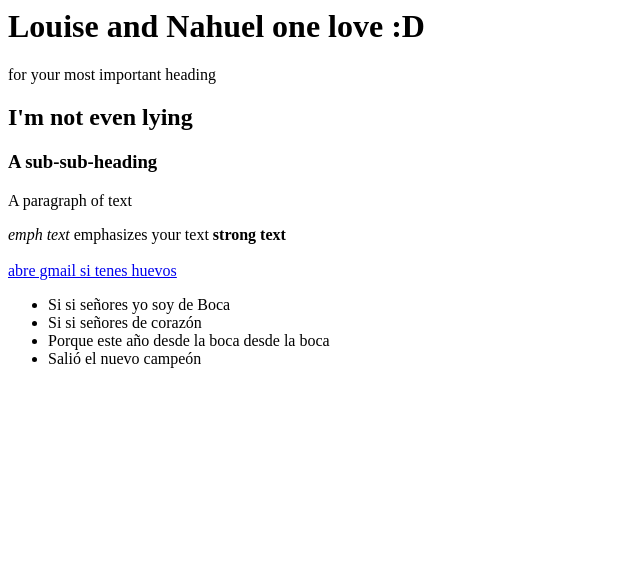
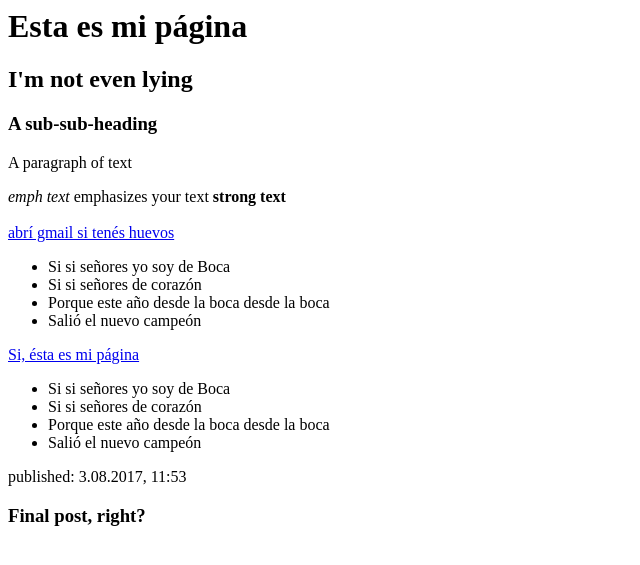
Before and after one commit to nahusznaj/my-first-blog, a Django app: page / in a window 1280 px wide. Shown: the top 565 px of the page, without its empty margins (0-640 px from the left). Run offline with Django 3.2, Linux system fonts and the light colour scheme.

Commit message:
changes HTML for the site again

```diff
--- a/blog/templates/blog/post_list.html
+++ b/blog/templates/blog/post_list.html
@@ -5,18 +5,32 @@
 
 	<body>
 		<div>
-			<h1>Louise and Nahuel one love :D</h1> for your most important heading
+			<h1>Esta es mi página</h1>
 			<h2>I'm not even lying</h2>
 			<h3>A sub-sub-heading</h3>
 			<p>A paragraph of text</p>
 			<em>emph text</em> emphasizes your text
 			<strong>strong text</strong>
 		</div>
+
 		<div>
 			<br />
-			<a href="http://www.gmail.com">abre gmail si tenes huevos</a>
+			<a href="http://www.gmail.com">abrí gmail si tenés huevos</a>
 			<ul><li>Si si señores yo soy de Boca</li><li>Si si señores de corazón</li><li>Porque este año desde la boca desde la boca </li><li>Salió el nuevo campeón</li></ul>
 		</div>
+
+		<div>
+			<a href="http://nahusznaj.pythonanywhere.com">Si, ésta es mi página</a>
+			<ul><li>Si si señores yo soy de Boca</li><li>Si si señores de corazón</li><li>Porque este año desde la boca desde la boca </li><li>Salió el nuevo campeón</li></ul>
+		</div>
+
+		<div>
+			<p>published: 3.08.2017, 11:53</p>
+			<h3> Final post, right? </h3>
+
+		</div>
+
+
 	</body>
 
 </html>
```
